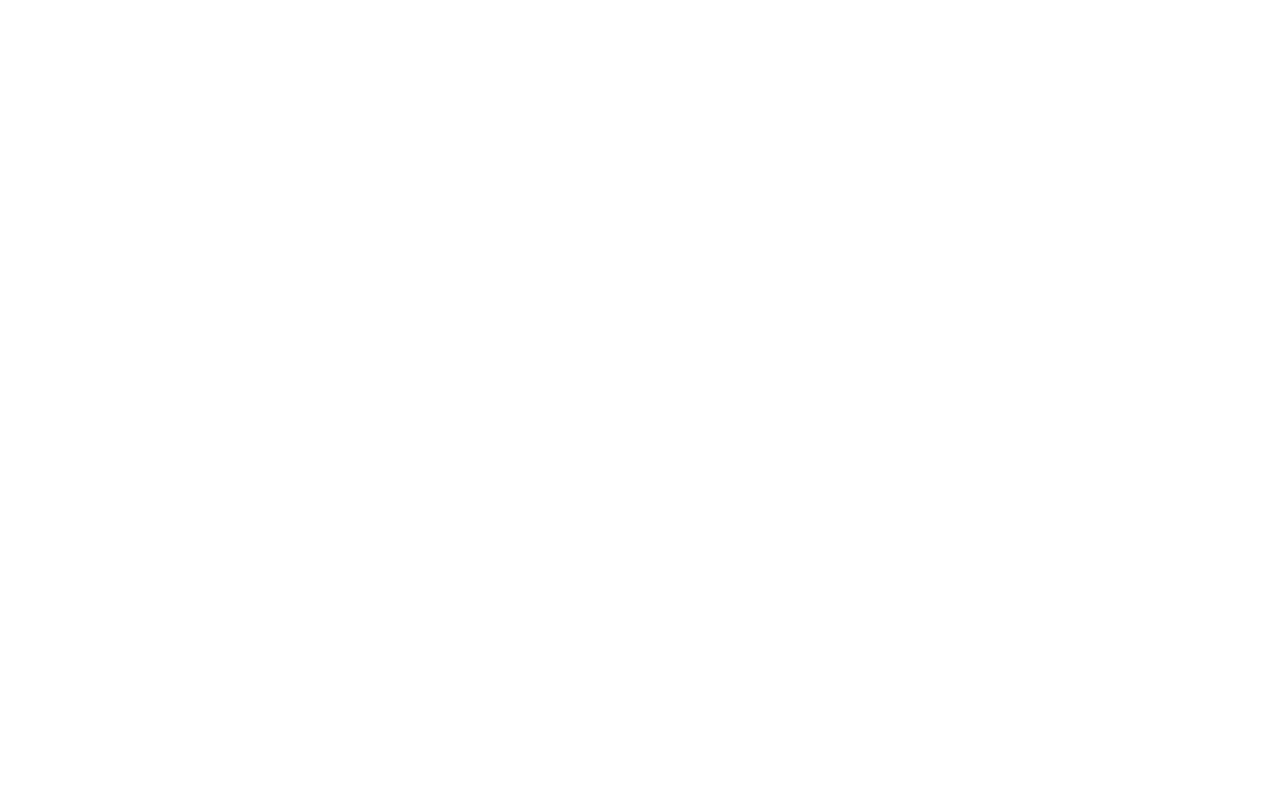
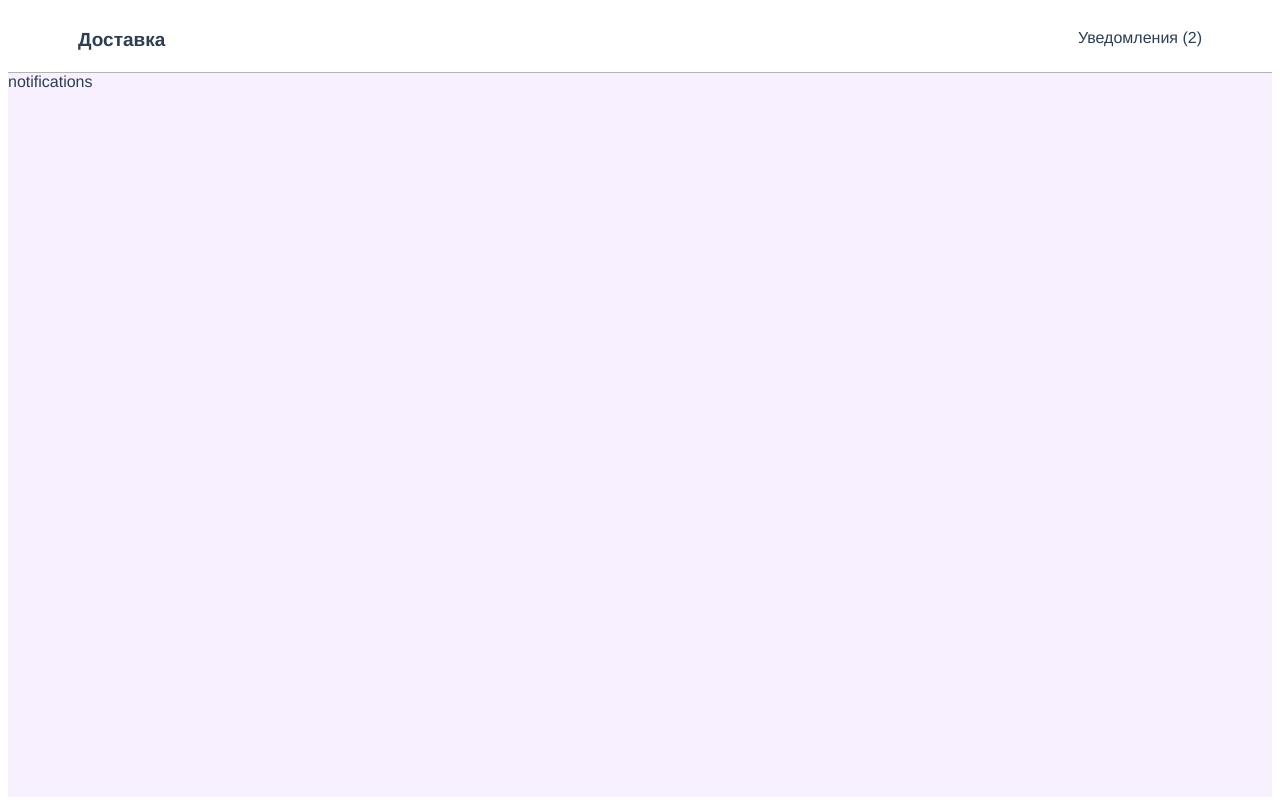
Before and after one commit to Yuliana-coder/delivery-project, a Vue app: page /notifications in a window 1280 px wide. Built offline with nearby package versions, Linux system fonts and the light colour scheme.

Commit message:
Шаблон, главная - добавление роутера и страницы уведомлений

```diff
--- a/src/App.vue
+++ b/src/App.vue
@@ -9,4 +9,25 @@
   color: #2c3e50;
   /* margin-top: 60px; */
 }
+.btn {
+  border: none;
+  padding: 15px;
+  font-size: 16px;
+  border-radius: 10px;
+}
+.btn-cancel {
+  background-color: rgb(221, 122, 122);
+}
+.btn-ok {
+  background-color: rgb(122, 181, 221);
+}
+.btn:hover {
+  cursor: pointer;
+}
+button:active, button:focus {
+  outline: none;
+}
+button::-moz-focus-inner {
+  border: 0;
+}
 </style>
--- a/src/components/orders-list.css
+++ b/src/components/orders-list.css
@@ -1,6 +1,6 @@
 .orders-table {
   width: 100%;
-  /* border-collapse: collapse; */
+  border-collapse: unset;
   min-width: 1000px;
 }
 .orders-table__wrapper {
@@ -24,8 +24,12 @@
   padding: 5px 10px;
   vertical-align: top;
 }
+.orders-table__body-row:hover {
+  cursor: pointer;
+  box-shadow: 0 0 10px #496791;
+}
 .orders-table__body-row-cell {
-  background: #f5e8d0;
+  background-color: #fff;
   padding: 14px 5px;
 }
 .orders-table__body-row-cell-dishes:not(:last-child)::after {
--- a/src/components/orders-list.vue
+++ b/src/components/orders-list.vue
@@ -5,7 +5,7 @@
       <table class="orders-table">
         <thead class="orders-table__head">
           <tr class="orders-table__head-row">
-            <td class="orders-table__head-row-cell">id Заказа</td>
+            <td class="orders-table__head-row-cell">Номер заказа</td>
             <td class="orders-table__head-row-cell">Список блюд</td>
             <td class="orders-table__head-row-cell">Сумма заказа</td>
             <td class="orders-table__head-row-cell">id Клиента</td>
@@ -13,7 +13,7 @@
         </thead>
         <tbody class="orders-table__body">
            <tr class="orders-table__body-row" v-for="(order,key) in orders" :key="key">
-             <td class="orders-table__body-row-cell">{{order.orderId}}</td>
+             <td class="orders-table__body-row-cell">#{{order.orderId}}</td>
              <td class="orders-table__body-row-cell" >
                <span class="orders-table__body-row-cell-dishes" v-for="(item, key2) in order.dishes" :key="key2">{{item.name}}</span></td>
              <td class="orders-table__body-row-cell">{{order.orderPrice}}</td>
--- a/src/layout-pages/main-layout.vue
+++ b/src/layout-pages/main-layout.vue
@@ -2,26 +2,104 @@
   <div id="app">
     <!-- <Header /> -->
     <div class="header">
-      <h3>Доставка</h3>
+      <span @click="goToHomepage" class="header__title">Доставка</span>
+      <span class="header__notifications" @click="isNotificationsOpen=true">Уведомления <template>({{notificationsCount}})</template></span>
     </div>
     <main class="main">
       <router-view></router-view>
+      <div v-if="isNotificationsOpen" class="notifications-card">
+        <div class="notifications-card__content">
+          <template v-if="notificationsCount">
+            <div class="notifications-card__title">Имеется 2 необработанных заказа</div>
+            <div class="notifications-card__btn-wrapper">
+              <button @click="openNotifications" class="btn btn-ok notifications-card__btn">
+                Перейти к оформлению
+              </button>
+              <button @click="isNotificationsOpen = false" class="btn btn-cancel notifications-card__btn">
+                Закрыть
+              </button>
+            </div>
+          </template>
+          <template v-else>
+            Нет необработанных заказов.
+          </template>
+        </div>
+        </div>
     </main>
-    <!--    <Footer />-->
   </div>
 </template>
 
 <script>
 
 export default {
-    name: 'MainLayout'
+    name: 'MainLayout',
+    data() {
+      return { notificationsCount: 2,
+      isNotificationsOpen: false}
+    },
+    methods: {
+      openNotifications() {
+        this.$router.push({ path: 'notifications' })
+        this.isNotificationsOpen = false;
+      },
+      goToHomepage() {
+        this.$router.push({ path: '/' })
+      }
+    }
+
 }
 </script>
 
 <style>
-.header::after {
-  display: block;
-  content: "";
-  border-bottom: 1px solid;
+.main {
+  min-height: calc(100vh - 76px);
+  background-color:  #f8f0ff;
+  position: relative;
 }
+.header {
+  padding: 21px 70px;
+  display: flex;
+  justify-content: space-between;
+  border-bottom: 1px solid #b3b3b3;
+  /* position: relative; */
+}
+.header__title {
+  font-size: 19px;
+  font-weight: bold;
+}
+.header__title:hover {
+  cursor: pointer;
+}
+.header__notifications:hover {
+  cursor: pointer;
+  color: red;
+}
+.notifications-card {
+  margin: 0;
+  position: absolute;
+  top: 30%;
+  left: 50%;
+  margin-right: -50%;
+  transform: translate(-50%, -30%);
+}
+.notifications-card__content {
+  display: flex;
+  flex-direction: column;
+  width: 400px;
+  height: 150px;
+  max-width: 100%;
+  background-color: #ffffff;
+  box-shadow: 0 0 10px #535151;
+  border-radius: 20px;
+  padding: 20px;
+  align-items: center;
+}
+.notifications-card__title {
+  margin-bottom: 30px;
+    margin-top: 15px;
+}
+.notifications-card__btn {
+  margin: 10px;
+}
+
 </style>
--- a/src/main.js
+++ b/src/main.js
@@ -2,7 +2,6 @@
 import App from './App.vue'
 import router from "./router";
 
-Vue.config.productionTip = false
 
 new Vue({
   router,
--- a/src/mock/orders-list.json
+++ b/src/mock/orders-list.json
@@ -1,6 +1,7 @@
 [
     {
         "orderId": 1,
+        "processed": false,
         "dishes":[
             {
                 "id": 1,
@@ -18,6 +19,7 @@
     },
         {
         "orderId": 2,
+        "processed": false,
         "dishes":[
             {
                 "id": 2,
@@ -32,5 +34,18 @@
         ],
         "orderPrice": 80,
         "clientId": 2
+    },
+    {
+        "orderId": 3,
+        "processed": false,
+        "dishes":[
+            {
+                "id": 3,
+                "name": "Торт",
+                "price": 80
+            }
+        ],
+        "orderPrice": 180,
+        "clientId": 3
     }
 ]
--- /dev/null
+++ b/src/page/notifications/notifications.js
@@ -0,0 +1,3 @@
+export default {
+  name: "Notifications",
+};
--- /dev/null
+++ b/src/page/notifications/notifications.vue
@@ -0,0 +1,8 @@
+<template>
+  <div class="notifications">
+    notifications
+  </div>
+</template>
+
+<script lang="js" src="./notifications.js"></script>
+<style src="./notifications.css"></style>
--- a/src/router.js
+++ b/src/router.js
@@ -7,6 +7,10 @@
 const Homepage = () =>
   import(
     /* webpackChunkName: "homepage-view" */ "@/page/homepage/homepage.vue"
+  );
+const Notifications = () =>
+  import(
+    /* webpackChunkName: "notifications" */ "@/page/notifications/notifications.vue"
   );
 
 const router = new VueRouter({
@@ -21,6 +25,11 @@
           name: "index",
           component: Homepage,
         },
+        {
+          path: "/notifications",
+          name: "notifications",
+          component: Notifications,
+        },
       ],
     },
   ],
```
Also changed, not shown: src/page/notifications/notifications.css (added).
